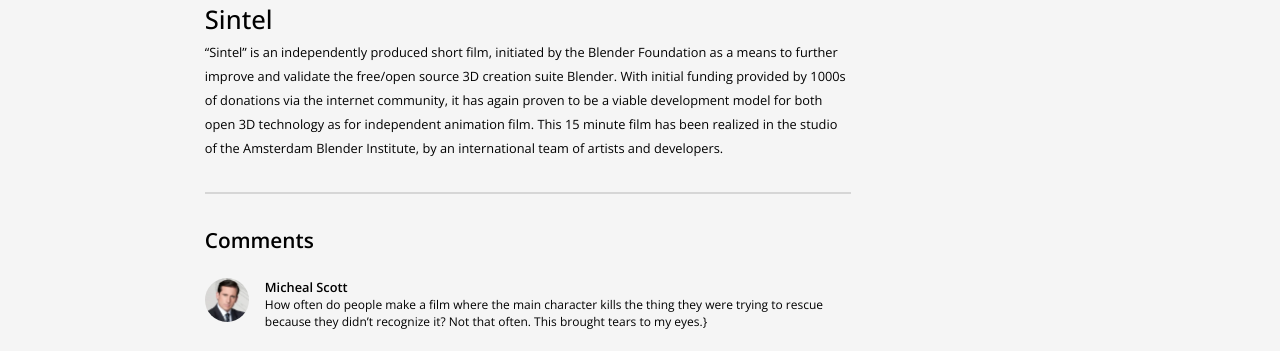
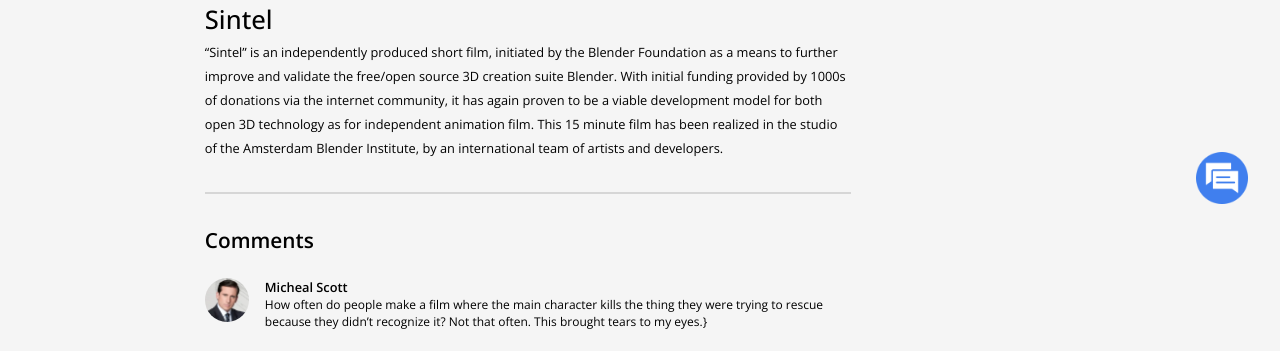
Before and after one commit to MukilMuki/Sirius-UI-training-assignments, a plain HTML site: page blender-movie_JSON/index.html in a window 1280 px wide. Shown: the part 436-787 px from the top of the page. Drawn offline with nearby package versions, Linux system fonts and the light colour scheme.

Commit message:
Update index.html

```diff
--- a/blender-movie_JSON/index.html
+++ b/blender-movie_JSON/index.html
@@ -38,6 +38,7 @@
             <p class="projects-title">Upcoming Projects</p>
             <div class="upcoming-projects__posters"></div>
         </section>
+        <img src="assets/img/chat-icon.png" class="chat-icon" alt="chat-icon image">
     </main>
 
     <footer>
```
